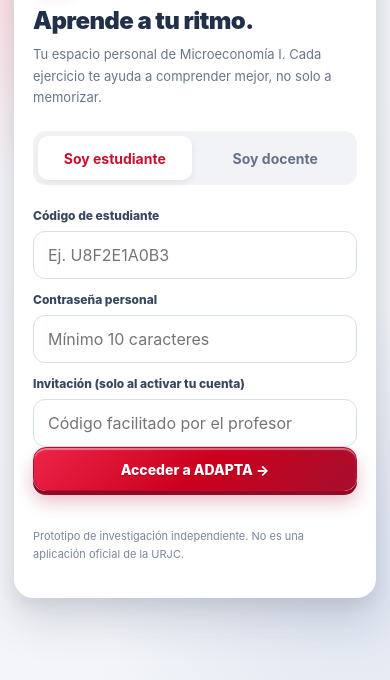
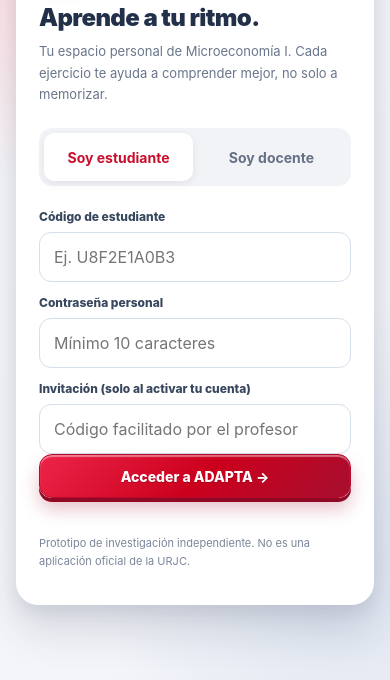
Before and after one commit to danielamoresearch-star/Adaptaurjc, a plain HTML site: page static/index.html in a window 390 px wide. Shown: the part 164-844 px from the top of the page. Drawn offline with Linux system fonts and the light colour scheme.

Commit message:
Improve responsive login, keyboard focus and reduced-motion accessibility

```diff
--- a/static/visual_v8.css
+++ b/static/visual_v8.css
@@ -97,3 +97,14 @@ h2 {font-weight:800}
 .graph-insight-icon{width:56px;height:56px;flex:0 0 56px;display:grid;place-items:center;color:white;font-size:28px;border-radius:17px;background:linear-gradient(145deg,#d52a4c,#b0102e);box-shadow:inset 0 2px #ffffff77,0 5px 0 #940d29,0 9px 13px #9b133343}
 .graph-insight b{font-size:15px;color:#293449}.graph-insight p{color:#728199;font-size:13px;margin:5px 0 0}.graph-insight .pill{margin-left:auto}
 @media(max-width:680px){.graph-insight{padding:15px}.graph-insight .pill{margin-left:0}}
+
+/* ADAPTA-ITS 9.0: legibilidad, tactilidad y accesibilidad */
+:root{--focus-ring:#b40027}
+.auth-card{width:min(100%,520px);padding:clamp(22px,5vw,42px)}
+.auth-card input{min-height:50px;font-size:16px}
+.auth-card .tabs button{min-height:48px}
+.btn-primary{min-height:52px;box-shadow:0 12px 24px #b4002730,inset 0 1px 0 #ffffff70}
+.btn-primary:active:not(:disabled){transform:translateY(1px);box-shadow:0 3px 9px #b4002730}
+button:focus-visible,input:focus-visible,select:focus-visible,textarea:focus-visible{outline:3px solid var(--focus-ring);outline-offset:3px}
+@media(max-width:600px){.auth-cover{padding:16px;min-height:100dvh}.auth-card{border-radius:22px}.auth-title strong{font-size:clamp(20px,6vw,25px)}.tabs{gap:4px}.tabs button{font-size:14px}}
+@media(prefers-reduced-motion:reduce){*,*::before,*::after{animation-duration:.01ms!important;transition-duration:.01ms!important;scroll-behavior:auto!important}}
```
